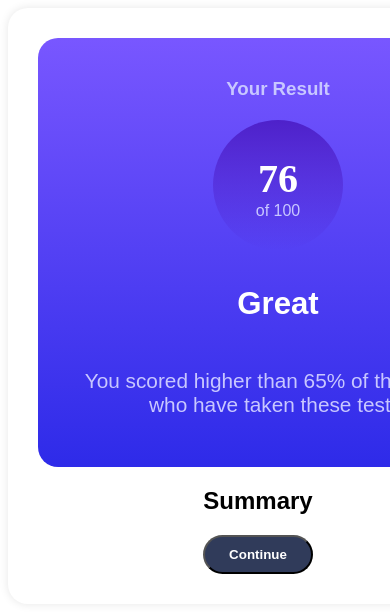
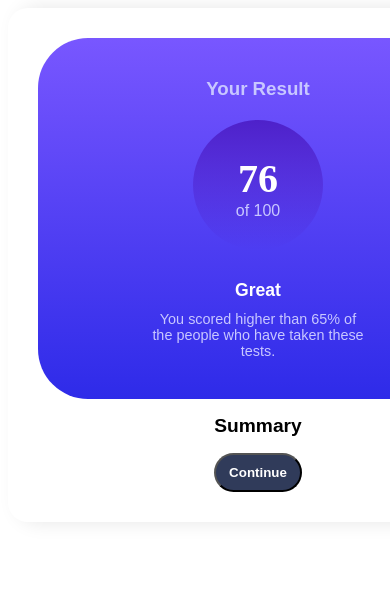
Before and after one commit to Ajaya-Rajbhandari/Result-Summary-Component, a website: page index.html in a window 390 px wide. Shown: the top 612 px of the page. Drawn offline with Linux system fonts and the light colour scheme; a web font is replaced by a local one.

Commit message:
final commit i think

```diff
--- a/styles/style.css
+++ b/styles/style.css
@@ -40,7 +40,7 @@ body>* {
     display: flex;
     box-sizing: border-box;
     border-radius: 20px;
-    box-shadow: 0 0 10px rgba(0, 0, 0, 0.1);
+    box-shadow: 10px 0px 20px 0px  rgba(0, 0, 0, 0.1);
     /* background-color: var(--Neutra-Pale-blue); */
     flex-direction: row;
     flex-wrap: nowrap;
@@ -253,18 +253,29 @@ body>* {
 
     /* Adjust layout for mobile */
     .result-summary-container {
+        box-sizing: border-box;
+        display: flex;
         flex-direction: column;
         margin: 0 auto;
+        background-image: var(--Neutral-white);
         /* padding: 20px auto; */
+        /* box-shadow: 10px 10px 20px 10px rgba(0, 0, 0, 0.1); */
+        border: none;
     }
 
     .result-container {
-        width: 100%;
+        flex: 1;
+        padding: 20px;
+        text-align: center;
+        border-radius: 50px;
+        /* width: 100%; */
+        max-width: 100%;
         margin: 0 auto;
         /* padding: 20px; */
     }
 
     .summery-container {
+        font-size: .8rem;
         margin: 0 auto;
         /* padding: 20px; */
     }
@@ -276,11 +287,13 @@ body>* {
     }
 
     .detailed-summary>li {
+        font-size: 13px;
         width: 100%;
         padding: 10px;
     }
 
     .summery-container>.click_me {
+        box-shadow: none;
         width: 100%;
         padding: 10px;
     }
@@ -288,11 +301,21 @@ body>* {
     /* Adjust font sizes for mobile */
     .circle-content>h1 {
         font-size: 2.5rem;
+        font-weight: var(--font-weight-extra-bold);
     }
 
     .result-description {
-        font-size: 1.3rem;
-        margin: 10px;
+        font-size: 1.1rem;
+        padding: 20px;
+    }
+    .result-description>h2 {
+        font-size: 1.1rem;
+        margin: 10px 0px;
+    }
+    .result-description>p{
+        margin: 0;
+        font-size: .9rem;
+        padding: 0px 70px;
     }
 
     .detailed-summary span.category {
```
